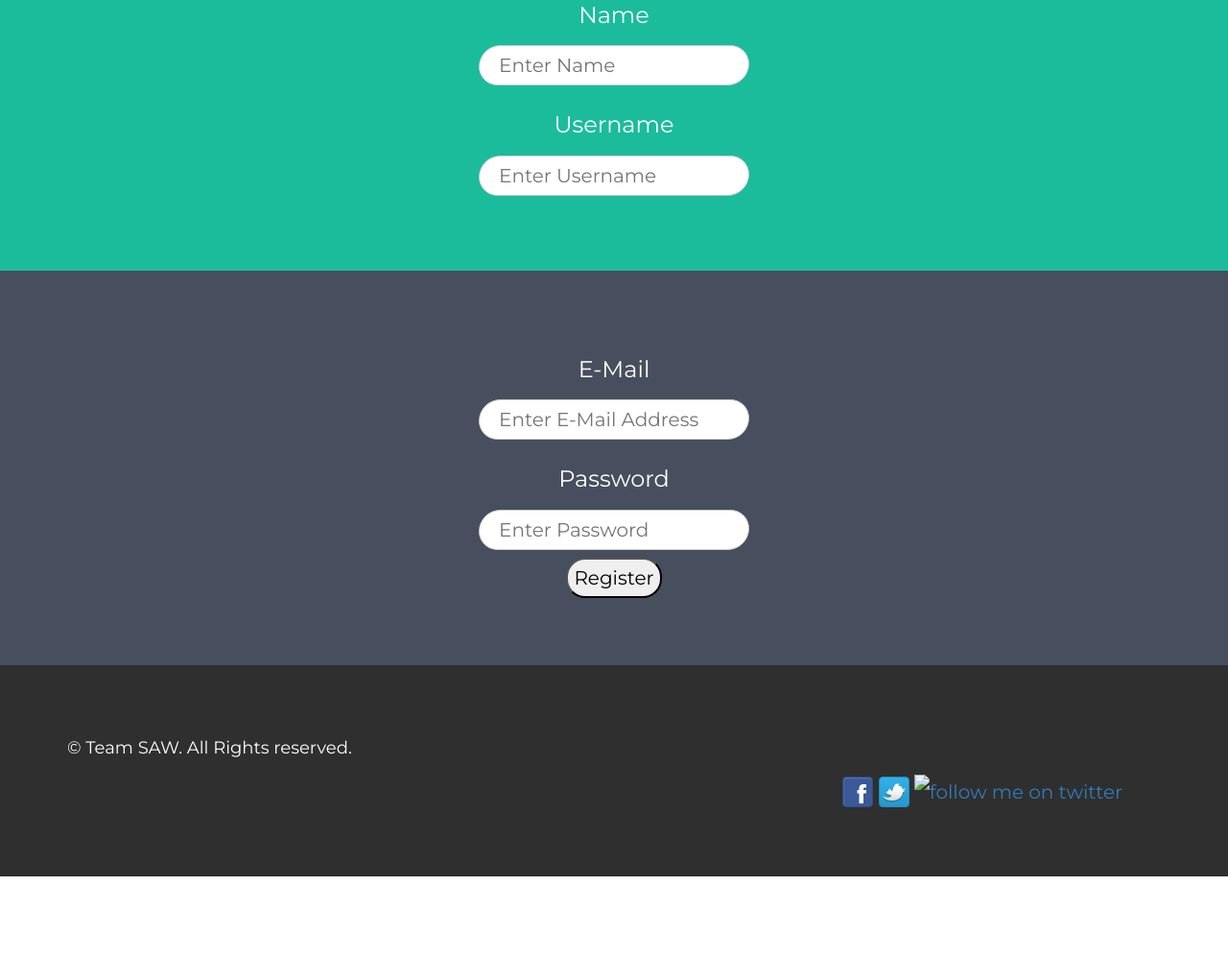
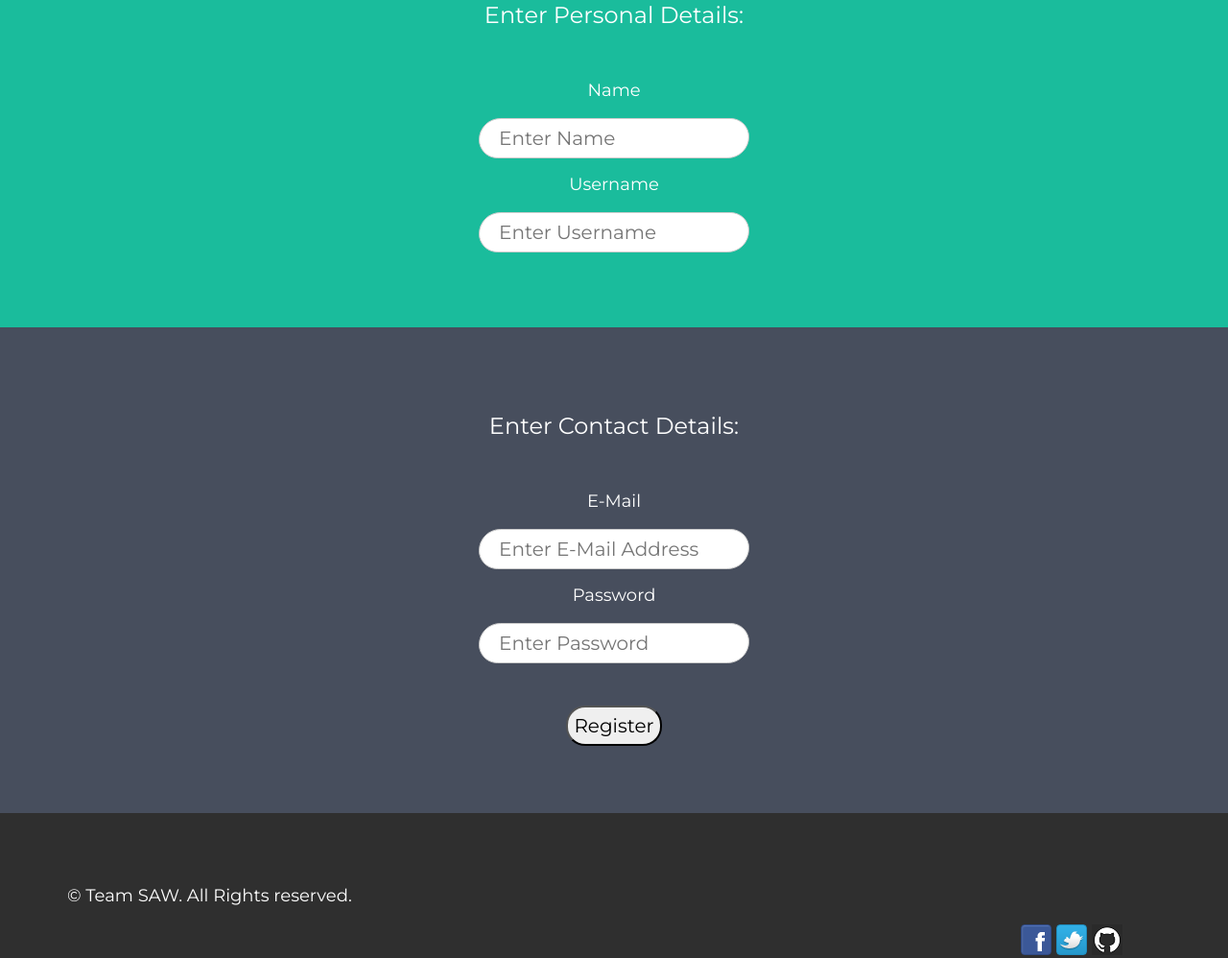
Before and after one commit to idiot-owl/TriHacker, a plain HTML site: page register.html in a window 1280 px wide. Shown: the part 167-1165 px from the top of the page at 96% size. Before the commit the page ends 1080 px from the top, so only its background shows below. Drawn offline with nearby package versions, Linux system fonts and the light colour scheme.

```diff
--- a/register.html
+++ b/register.html
@@ -39,12 +39,13 @@
 <div class="container-fluid bg-1 text-center">
 <div>
   <div>
-  <h3>Name</h3>
+  <h3> Enter Personal Details: </h3> <br>
+  <h4>Name</h4>
   </div>
   <div>
     <input type="text" placeholder="Enter Name" id="aname" required>
   </div>
-  <h3>Username</h3>
+  <h4>Username</h4>
   </div>
   <div>
     <input type="text" placeholder="Enter Username" id="uname" required>
@@ -55,17 +56,19 @@
 <!-- Second Container -->
 <div class="container-fluid bg-2 text-center">
 <div>
-  <h3>E-Mail</h3>
+  <h3> Enter Contact Details: </h3> <br>
+  <h4>E-Mail</h4>
   </div>
   <div>
     <input type="text" placeholder="Enter E-Mail Address" id="email" required>
   </div>
   <div>
-  <h3>Password</h3>
+  <h4>Password</h4>
   </div>
   <div>
     <input type="password" placeholder="Enter Password" id="pword" required>
   </div>
+  <br>
   <button onclick="clearfields();" type="submit" id="button">Register</button>
   </div>
 <!-- Footer -->
@@ -74,10 +77,10 @@
     <p style="font-size: 18px"> &copy; Team SAW. All Rights reserved. </p>
     <p>
   </div>
-  <div class="container" style="text-align: right; float:left">
-    <a target="_blank" title="find us on Facebook" href="http://www.facebook.com/PLACEHOLDER"><img alt="follow me on facebook" src="img/facebook.png" border=0></a>
+ <div class="container" style="text-align: right; float:left">
+    <a target="_blank" title="find us on Facebook" href="http://www.facebook.com/SAWonline"><img alt="follow me on facebook" src="img/facebook.png" border=0></a>
     <a target="_blank" title="follow me on twitter" href="http://www.twitter.com/PLACEHOLDER"><img alt="follow me on twitter" src="img/twitter.png" border=0></a>
-    <a target="_blank" title="follow me on twitter" href="http://www.twitter.com/PLACEHOLDER"><img alt="follow me on twitter" src="img/twitter2.png" border=0></a>
+    <a target="_blank" title="follow me on github" href="https://github.com/idiot-owl"><img alt="follow me on github" src="img/github.png" border=0></a>
   </div>
 </footer>
 <script src="java.js"></script>
```
